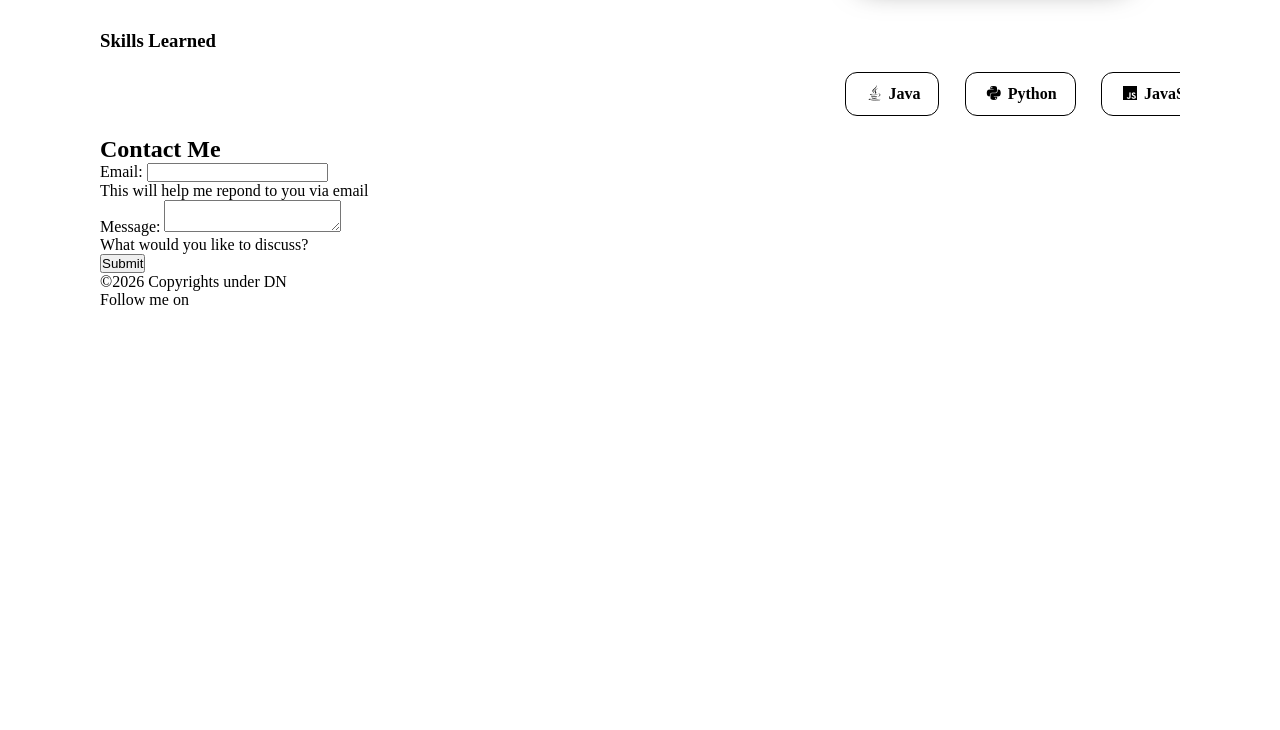
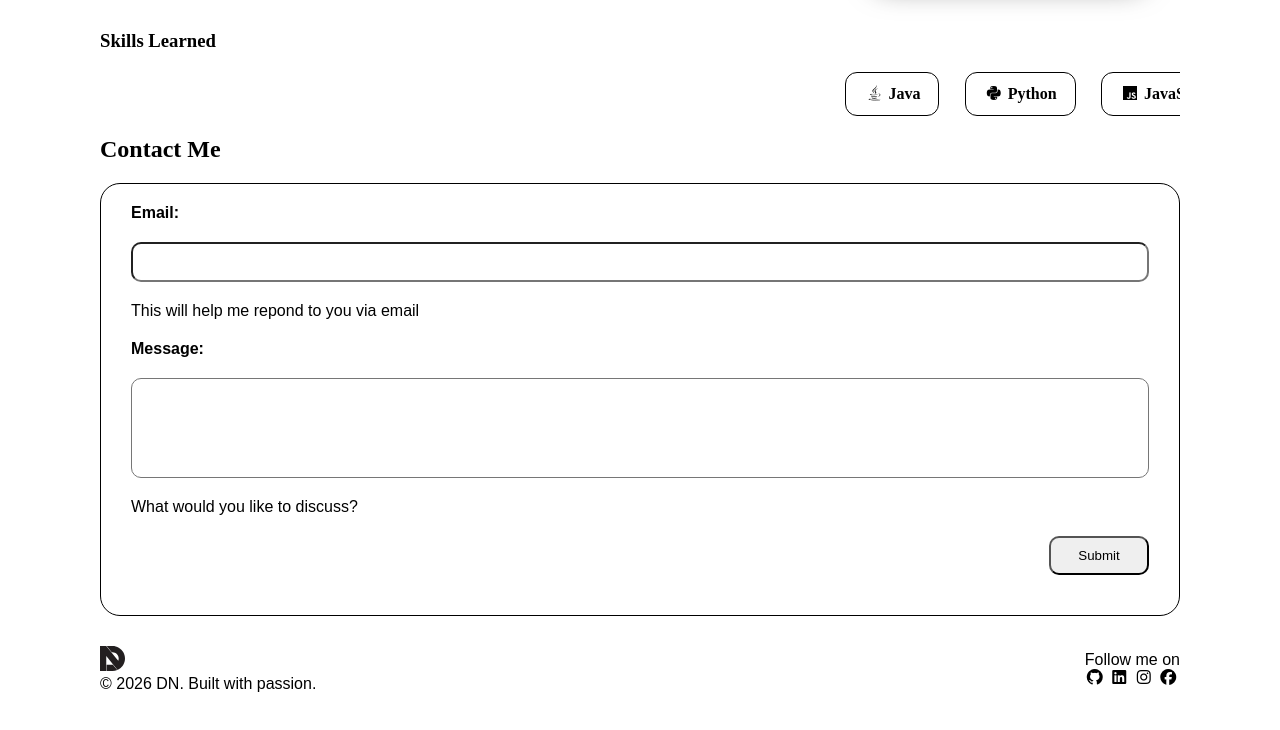
Before and after one commit to DnMaleek/Landing-page, a plain HTML site: page index.html in a window 1280 px wide. Shown: the part 1564-2294 px from the top of the page. Before the commit the page ends 1903 px from the top, so only its background shows below. Drawn offline with Linux system fonts and the light colour scheme.

Commit message:
final bigscreen structure

```diff
--- a/index.html
+++ b/index.html
@@ -133,6 +133,15 @@
         gap: 10px;
     }
 
+    .projectcard .details h3{
+        font-family: serif;
+    }
+
+    .projectcard .details .description{
+        font-family: sans-serif;
+        line-height: 150%;
+    }
+
     .proj_thumbnail img{
         border: 2px solid goldenrod;
         height: auto;
@@ -193,6 +202,62 @@
         }
     }
 
+    /*contact me*/
+
+    .contacts form{
+        display: flex;
+        flex-direction: column;
+        gap: 20px;
+        margin: 20px 0;
+        font-family: sans-serif;
+        border: 1px solid black;
+        border-radius: 20px;
+        padding: 20px 30px;
+    }
+
+    .contacts form label{
+        font-weight: bold;
+    }
+
+    .contacts form input{
+        font-size: 16px;
+        padding: 10px;
+        outline: none;
+        border-radius: 10px;
+        height: 40px;
+    }
+
+    .contacts form textarea{
+        font-size: 16px;
+        padding: 10px;
+        outline: none;
+        border-radius: 10px;
+        height: 100px;
+        resize: none;
+    }
+
+    .contacts form button{
+        width: 100px;
+        padding: 10px;
+        border-radius: 10px;
+        align-self: flex-end;
+    }
+
+/* footer */
+
+    footer{
+        display: flex;
+        justify-content: space-between;
+        align-items: center;
+        margin: 30px 0;
+        font-family: sans-serif;
+        font-size: 16px;
+    }
+
+    footer .follow .social-icons a{
+        text-decoration: none;
+        color: black;
+    }
 
         /* responsiveness */
 
@@ -383,7 +448,7 @@
             </p>
         </div>
 
-        <div class="projects">
+        <div class="projects" id="projects">
             <h1>My Website Projects</h1>
 
             <div class="projectcard">
@@ -418,7 +483,7 @@
 
         </div>
 
-        <div class="skills">
+        <div class="skills" id="skills">
             <h3>Skills Learned</h3>
             <ul class="skill">
                 <li><i class="fa-brands fa-java"> </i> Java</li>
@@ -432,23 +497,21 @@
             </ul>
         </div>
 
-        <div class="contacts">
+        <div class="contacts" id="contacts">
             <h2>Contact Me</h2>
 
           <!-- modify this form HTML and place wherever you want your form -->
             <form id="my-form" action="https://formspree.io/f/xzdkpkqz" method="POST">
                 <input type="hidden" name="_subject" value="New message from portfolio">
-                <div class="fs-field">
+
                     <label>Email:</label>
                     <input type="email" name="email" />
                     <p>This will help me repond to you via email</p>
-                </div>
 
-                <div class="fs-field">
                     <label>Message:</label>
                     <textarea name="message" id=""></textarea>
                     <p>What would you like to discuss?</p>
-                </div>
+
 
                 <button id="my-form-button">Submit</button>
                 <p id="my-form-status"></p>
@@ -458,11 +521,26 @@
     </main>
 
     <footer>
-        <p>&copy;2026 Copyrights under DN</p>
-        <p>Follow me on</p>
+        <div class="copyrights">
+        <img src="images/logo.svg" alt="logo" style="height: 25px;width: 25px;">
+        <p>&copy; <span id="year"></span> DN. Built with passion.</p>
+        </div>
+
+        <div class="follow">
+            <p>Follow me on</p>
+            <div class="social-icons">
+                <a href="#"><i class="fa-brands fa-github"></i></a>
+                <a href="#"><i class="fa-brands fa-linkedin"></i></a>
+                <a href="#"><i class="fa-brands fa-instagram"></i></a>
+                <a href="#"><i class="fa-brands fa-facebook"></i></a>
+            </div>
+        </div>
     </footer>
 
     <script>
+
+        document.getElementById('year').textContent = new Date().getFullYear();
+
         const bars=document.getElementById('bars');
         const nav=document.getElementById('Smallnavigations');
         const links=document.querySelectorAll('#Smallnavigations a');
```
